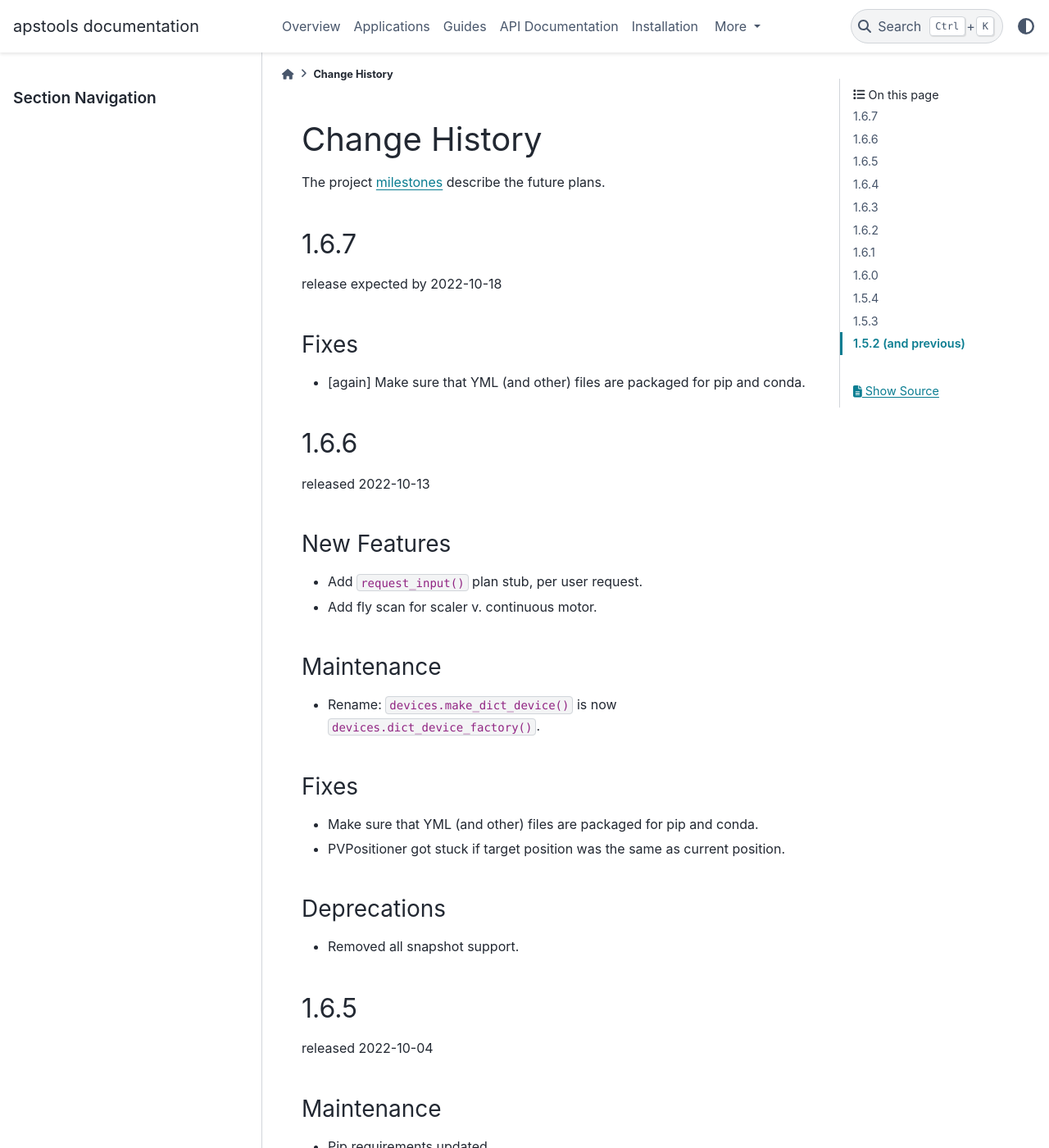
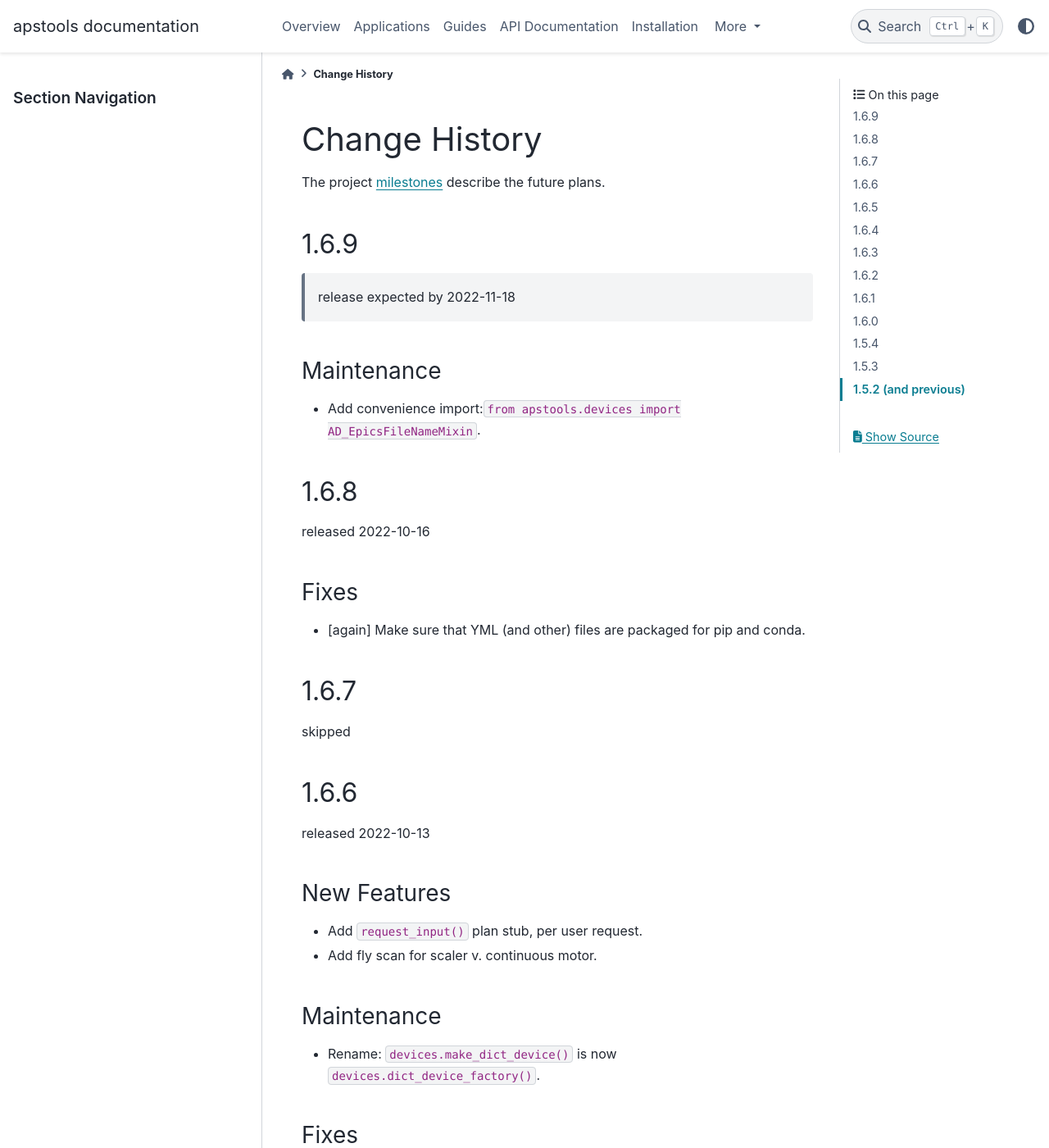
Before and after one commit to dogrecajb/apstools, a Sphinx documentation site: the page built from docs/source/changes.rst, in a window 1280 px wide and 1400 px high. Shown: the whole window at 82% size. Built offline with Sphinx 7.4.7 and the PyData theme 0.15.4, drawn with Linux system fonts in a browser that asks for light colours; the version number could not be read and is left out.

Commit message:
MNT #743

```diff
--- a/CHANGES.rst
+++ b/CHANGES.rst
@@ -18,25 +18,35 @@ The project `milestones <https://github.com/BCDA-APS/apstools/milestones>`_
 describe the future plans.
 
 ..
-   1.6.8
+   1.6.10
    ******
 
    release expected by 2023-01-05
 
-   1.6.8
-   ******
+1.6.9
+******
 
    release expected by 2022-11-18
 
-1.6.7
+Maintenance
+------------
+
+* Add convenience import:``from apstools.devices import AD_EpicsFileNameMixin``.
+
+1.6.8
 ******
 
-release expected by 2022-10-18
+released 2022-10-16
 
 Fixes
 ------------
 
 * [again] Make sure that YML (and other) files are packaged for pip and conda.
+
+1.6.7
+******
+
+skipped
 
 1.6.6
 ******
```
Also changed, not shown: docs/source/api/_devices.rst (+14 -3 lines), 1 other file.
